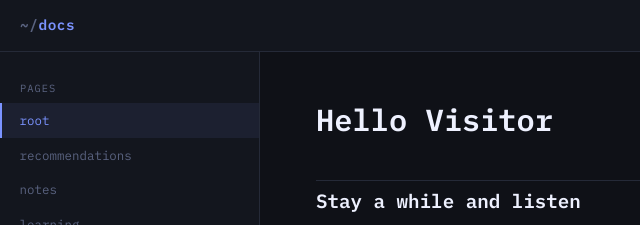
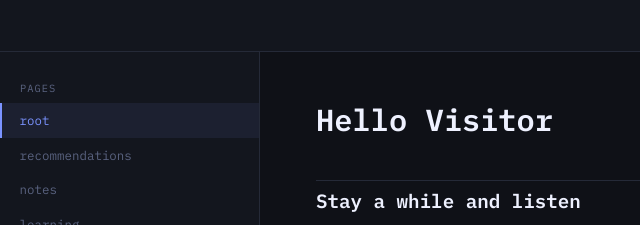
Before and after one commit to Mettcon/mettcon.github.io, a plain HTML site: page index.html in a window 1280 px wide. Shown: the top 225 px of the page, 0-640 px from the left. Drawn offline with nearby package versions, Linux system fonts and the light colour scheme.

Commit message:
comment header title

```diff
--- a/index.html
+++ b/index.html
@@ -390,7 +390,7 @@
 <body>
 
   <header>
-    <a class="site-title" href="#" id="home-link">docs</a>
+    <!-- <a class="site-title" href="#" id="home-link">docs</a> -->
   </header>
 
   <div class="shell">
```
